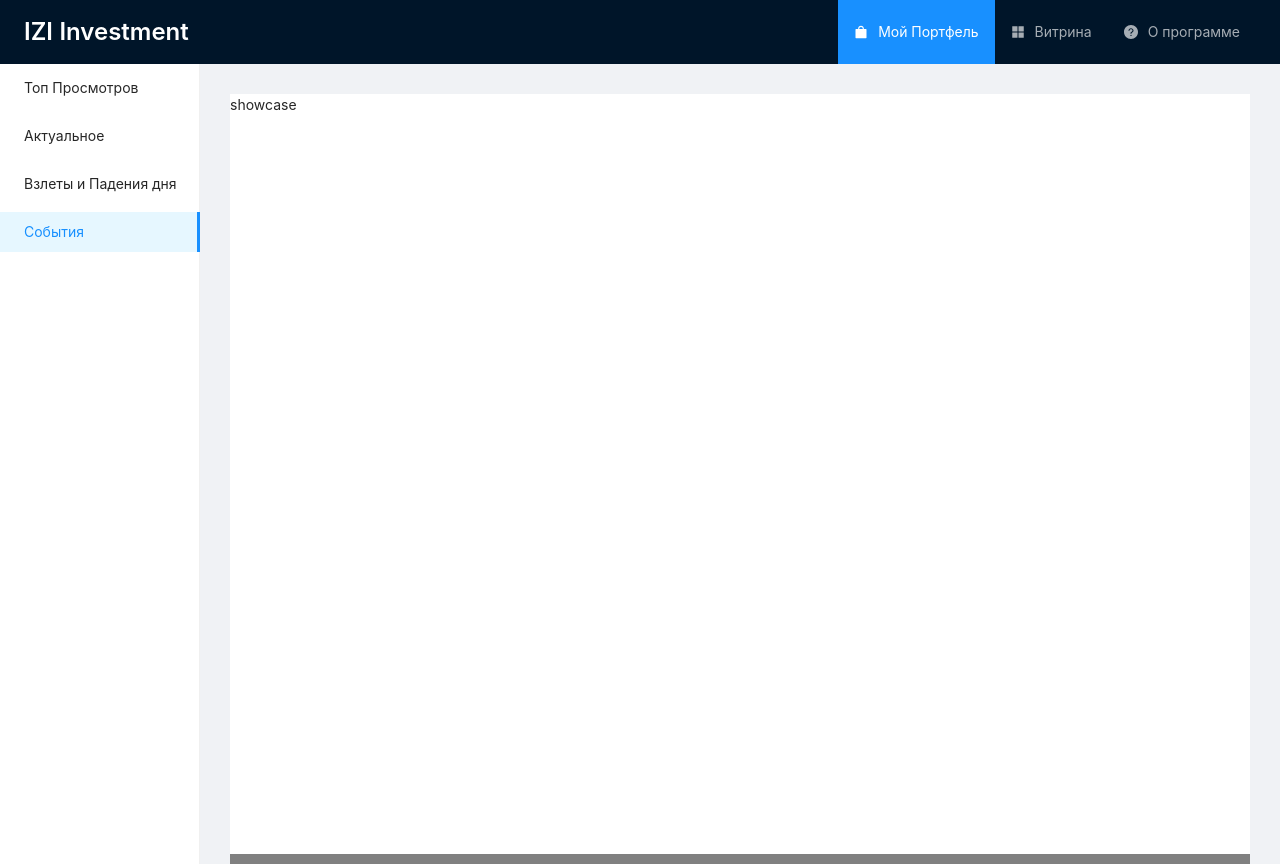
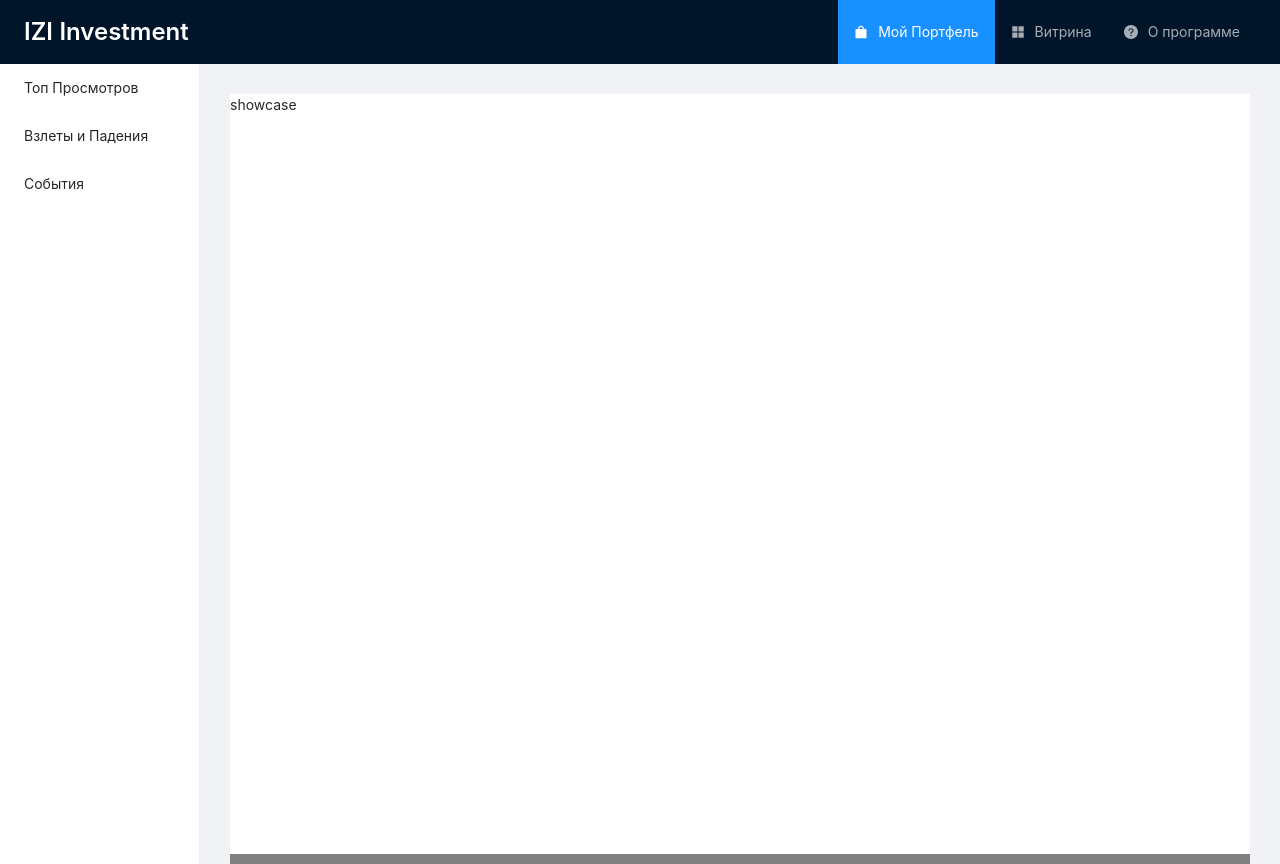
Before and after one commit to YusufZarifyanov/ReactIInvestmentApp, a React (Create React App) app: page /showcase in a window 1280 px wide. Built offline with nearby package versions, Linux system fonts and the light colour scheme.

Commit message:
refactor(Showcase): remove one sidebar menu object.

```diff
--- a/src/containers/Showcase/Showcase.js
+++ b/src/containers/Showcase/Showcase.js
@@ -8,11 +8,7 @@ const sbMenuItems = [
     route: '/showcase_route'
   },
   {
-    name: "Актуальное",
-    route: '/showcase_route',
-  },
-  {
-    name: "Взлеты и Падения дня",
+    name: "Взлеты и Падения",
     route: '/showcase_route'
   },
   {
```
